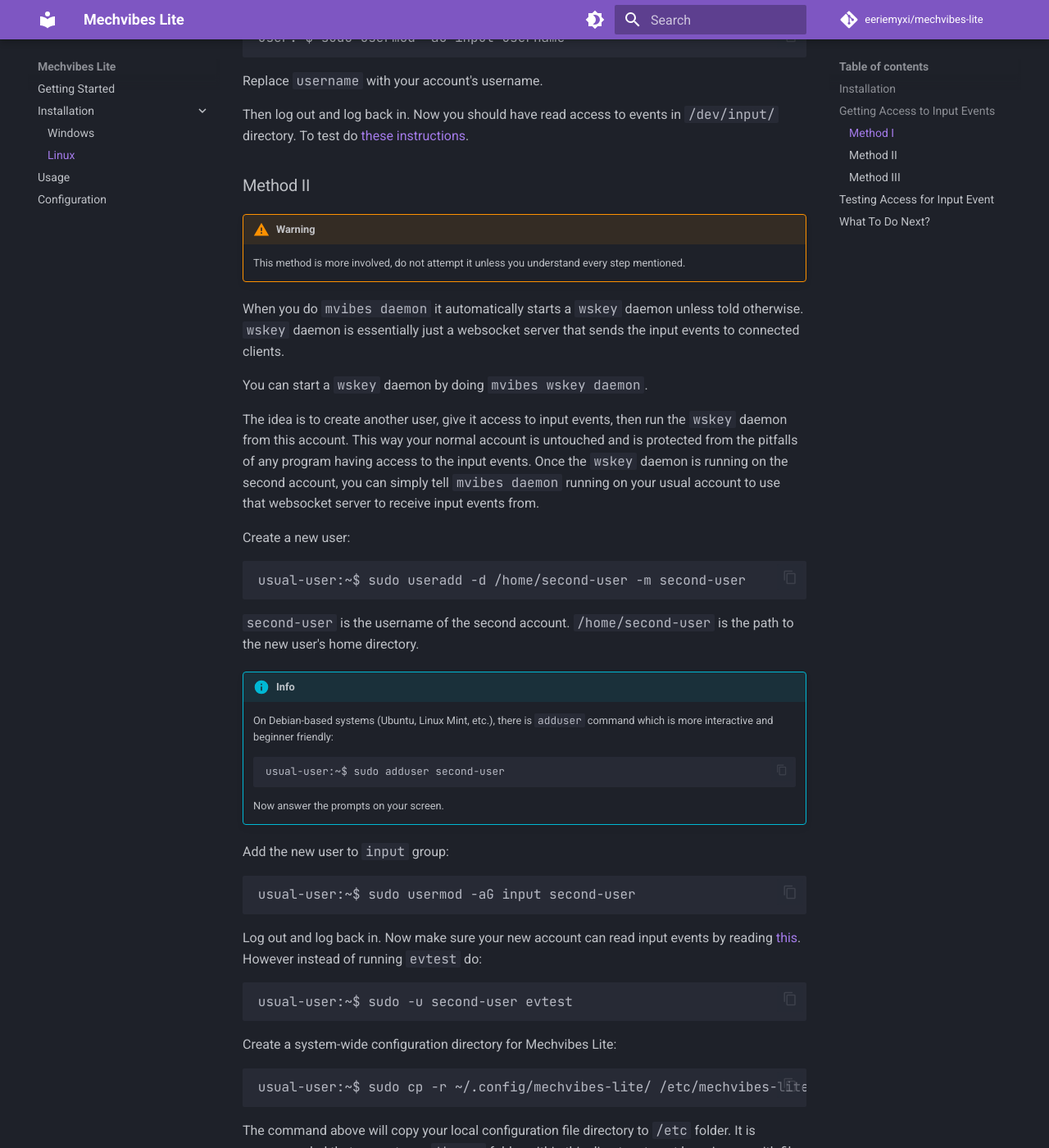
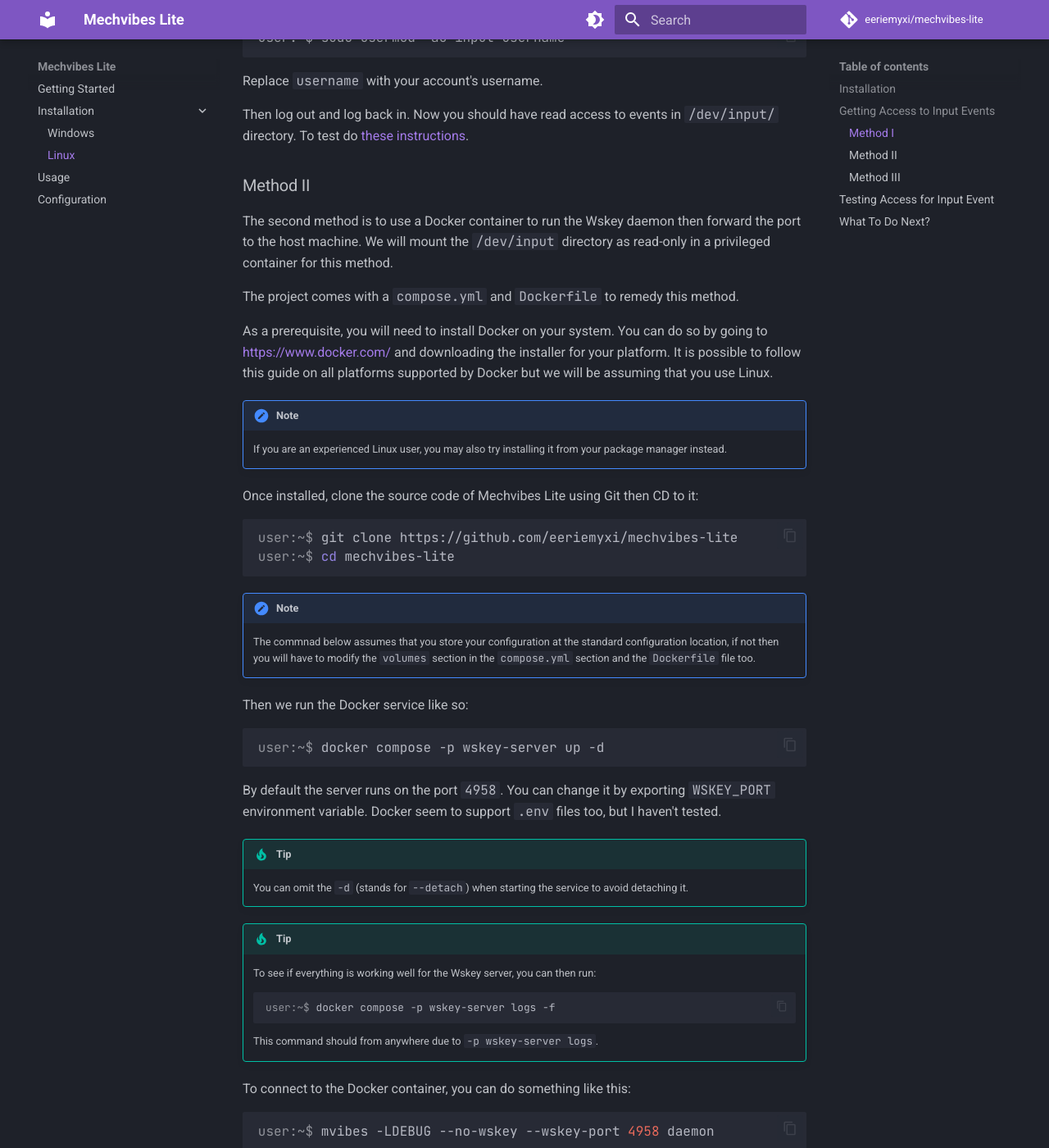
Before and after one commit to eeriemyxi/mechvibes-lite, an MkDocs documentation site: the page built from docs/installation/linux.md, in a window 1280 px wide and 1400 px high, scrolled down 826 px. Shown: the whole window at 82% size. Built offline with MkDocs 1.6.1 and Material for MkDocs 9.7.7, drawn with Linux system fonts in a browser that asks for light colours; comment, search, counter and statistics services are not loaded; some of the changed text lies outside the part shown.

Commit message:
feat: add documentation for docker container method

````diff
--- a/docs/installation/linux.md
+++ b/docs/installation/linux.md
@@ -39,6 +39,62 @@
 instructions](#testing-access-for-input-event).
 
 ### Method II
+The second method is to use a Docker container to run the Wskey daemon then
+forward the port to the host machine. We will mount the `/dev/input` directory
+as read-only in a privileged container for this method.
+
+The project comes with a `compose.yml` and `Dockerfile` to remedy this method.
+
+As a prerequisite, you will need to install Docker on your system. You can do so
+by going to <https://www.docker.com/> and downloading the installer for your
+platform. It is possible to follow this guide on all platforms supported by
+Docker but we will be assuming that you use Linux.
+
+!!! note
+    If you are an experienced Linux user, you may also try installing it
+    from your package manager instead.
+
+Once installed, clone the source code of Mechvibes Lite using Git then CD to it:
+
+```console
+user:~$ git clone https://github.com/eeriemyxi/mechvibes-lite
+user:~$ cd mechvibes-lite
+```
+
+!!! note
+    The commnad below assumes that you store your configuration at the
+    standard configuration location, if not then you will have to modify the
+    `volumes` section in the `compose.yml` section and the `Dockerfile` file
+    too.
+
+Then we run the Docker service like so:
+```console
+user:~$ docker compose -p wskey-server up -d
+```
+
+By default the server runs on the port `4958`. You can change it by exporting
+`WSKEY_PORT` environment variable. Docker seem to support `.env` files too, but
+I haven't tested.
+
+!!! tip
+    You can omit the `-d` (stands for `--detach`) when starting the service to avoid detaching it.
+
+!!! tip
+    To see if everything is working well for the Wskey server, you can then run:
+    ```console
+    user:~$ docker compose -p wskey-server logs -f
+    ```
+    This command should from anywhere due to `-p wskey-server logs`.
+
+To connect to the Docker container, you can do something like this:
+```console
+user:~$ mvibes -LDEBUG --no-wskey --wskey-port 4958 daemon
+```
+
+That's all. Mechvibes Lite should now be able listen to your event id's key presses
+(on the usual Linux installation).
+
+### Method III
 !!! warning
     This method is more involved, do not attempt it unless you
     understand every step mentioned.
````
Also changed, not shown: other parts of docs/installation/linux.md (+0 -7 lines).
